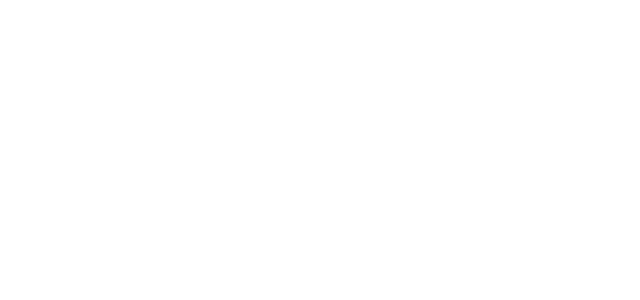
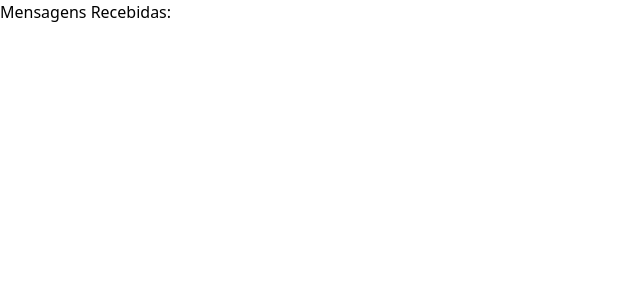
Before and after one commit to Vinicius-1307/project_message, a Next.js app: page /message in a window 1280 px wide. Shown: the top 300 px of the page, without its empty margins (0-640 px from the left). Built offline with nearby package versions, Linux system fonts and the light colour scheme.

Commit message:
tela de message alterada

```diff
--- a/src/pages/message.jsx
+++ b/src/pages/message.jsx
@@ -1,7 +1,14 @@
 export default function Message() {
     return (
-        <div>
+        <>
+            <div>
+                <h1>Mensagens Recebidas: </h1>
 
-        </div>
-            );
+
+            </div>
+
+        </>
+
+    );
+
 }
```
